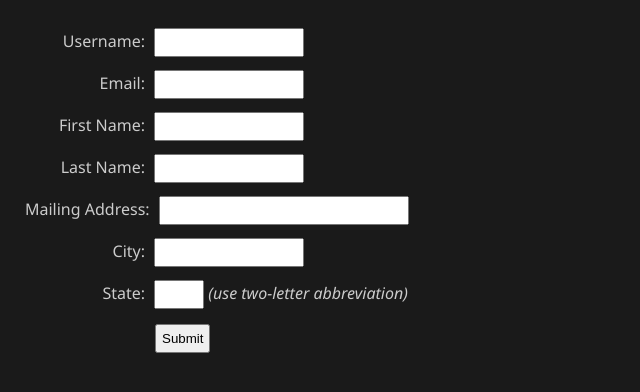
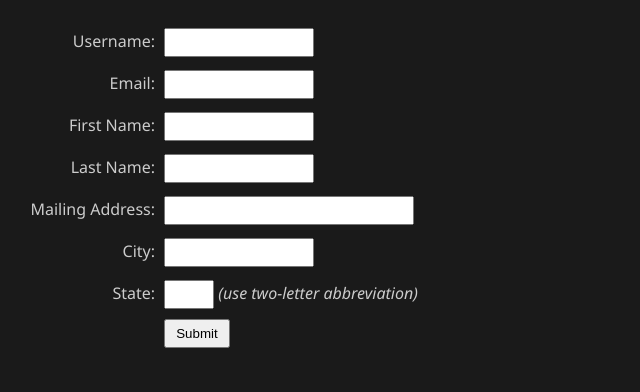
Before and after one commit to mattRicotta/flask-app-1, a Flask app: page /newuser in a window 1280 px wide. Shown: the part 60-452 px from the top of the page, without its empty margins (0-640 px from the left). Run offline with Flask 2, Linux system fonts and the light colour scheme.

Commit message:
update formstyle.css, index.html, new_user.html

```diff
--- a/static/formstyle.css
+++ b/static/formstyle.css
@@ -13,8 +13,13 @@ input {
   width: 150px;
 }
 
+input[type=submit] {
+  padding: 5px 10px;
+  width: auto;
+}
+
 label {
-  min-width: 130px;
+  min-width: 140px;
   text-align: right;
   display: inline-block;
 }
@@ -30,9 +35,3 @@ fieldset {
 #state {
   width: 50px;
 }
-
-input[type=submit] {
-  width: auto;
-  margin-top: 10px;
-  margin-left: 135px;
-}
--- a/templates/index.html
+++ b/templates/index.html
@@ -8,8 +8,8 @@
 {% block content %}
 <header><h1>Resume Builder App</h1></header>
 <hr>
+<a href="/newuser">Add a new User</a><br><br>
 <h2>Users:</h2>
-<a href="/newuser">Add a new User</a><br>
 <table class="querytable">
   <tr>
     <th>Username</th>
--- a/templates/new_user.html
+++ b/templates/new_user.html
@@ -21,6 +21,7 @@
         title="use two-letter abbreviation for state">
          <i>(use two-letter abbreviation)</i> <br>
       <!-- submit -->
+      <label for="submit"></label>
       <input type="submit" id="submit" name="submit">
     </fieldset>
     </form>
```
